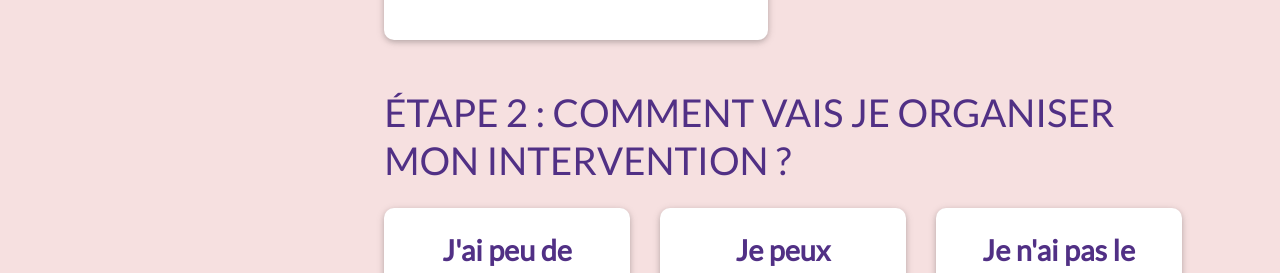
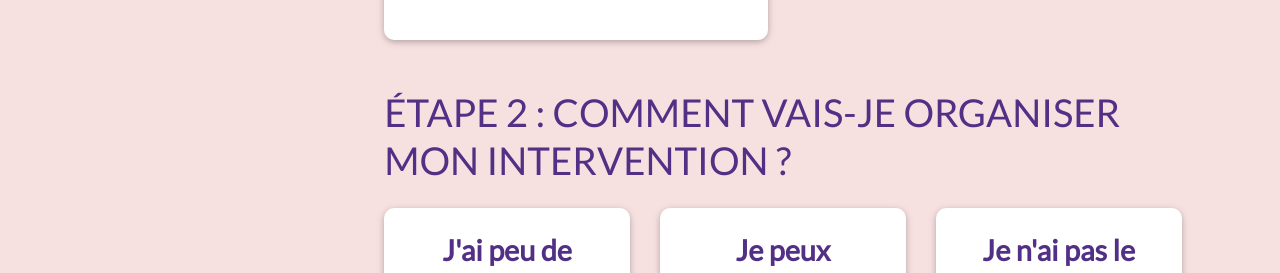
Before and after one commit to SocieteNumerique/kit, a Jekyll site: the page built from index.html, in a window 1280 px wide and 900 px high, scrolled down 2015 px. Shown: the part 171-444 px from the top of the window. Built offline with Jekyll 4.4.1, drawn with Linux system fonts in a browser that asks for light colours; nearby versions of some CDN libraries.

Commit message:
bugfix : issue 66 - correction de texte

```diff
--- a/_includes/jaccueille.html
+++ b/_includes/jaccueille.html
@@ -42,7 +42,7 @@
                         <div class="row mt-5">
                             <img class="back-img-left" src="{{ site.url }}/images/etoiles.svg">
                             <div class="col-12 mb-3">
-                                <h3>étape 2 :  Comment vais je organiser mon intervention ?</h3>
+                                <h3>étape 2 :  Comment vais-je organiser mon intervention ?</h3>
                             </div>
                             <div class="col-xl-4 col-md-6 col-12 mb-3">
                                 <div class="card px-2 py-4">
```
